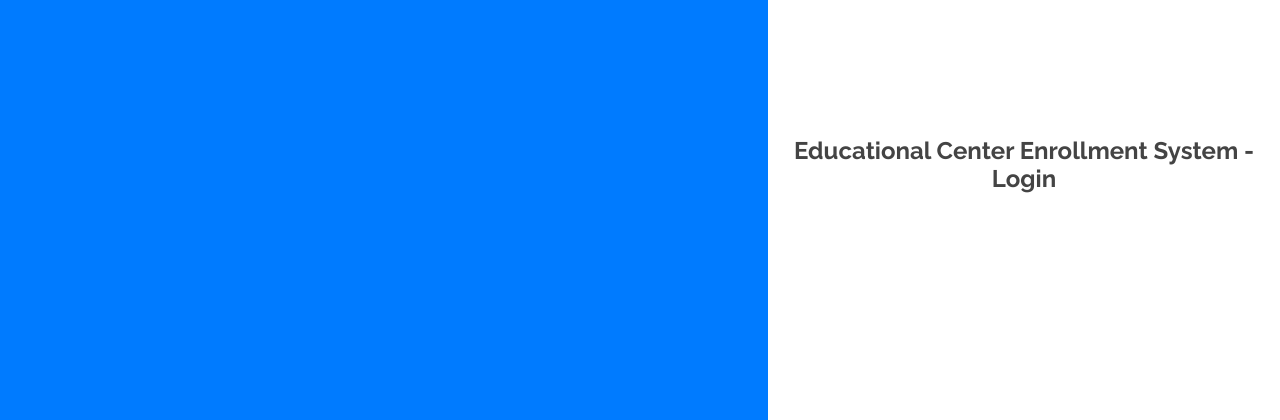
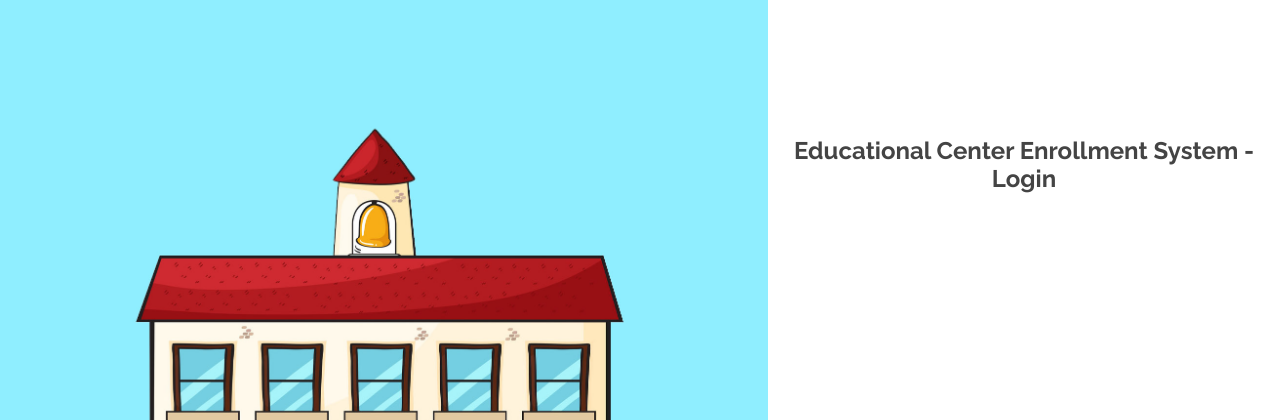
Before and after one commit to jafarFahimi/educational-center-enrollment-system, a PHP site: page /login.php in a window 1280 px wide. Shown: the top 420 px of the page. Run offline with PHP 8.4, Linux system fonts and the light colour scheme; some libraries are stand-ins or nearby versions.

Commit message:
login bg changed

```diff
--- a/login.php
+++ b/login.php
@@ -40,13 +40,18 @@ header("location:index.php?page=home");
 	#login-right .card{
 		margin: auto
 	}
+	body{
+		background: url('./assets/img/a-school-building-vector.jpg');
+		background-size: cover;
+		background-attachment: fixed;
+		background-position: center;
+	}
 </style>
 
 <body>
 
 
   <main id="main" class="login alert-info">
-
   		<div id="login-right">
 				<div class="col-md-12 text-center">
 					<h4><strong>Educational Center Enrollment System - Login</strong></h4>
@@ -69,8 +74,6 @@ header("location:index.php?page=home");
   				</div>
   			</div>
   		</div>
-
-
   </main>
 
   <div id="preloader"></div>
```
Also changed, not shown: assets/img/a-school-building-vector.jpg (added), readme.txt.
